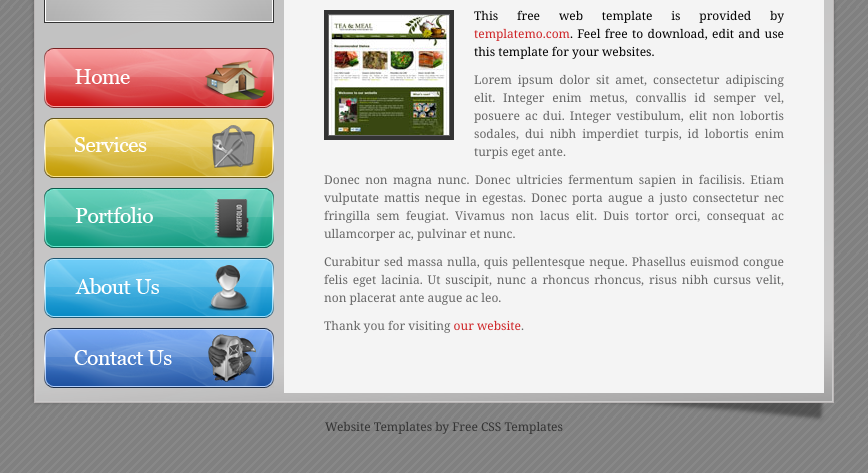
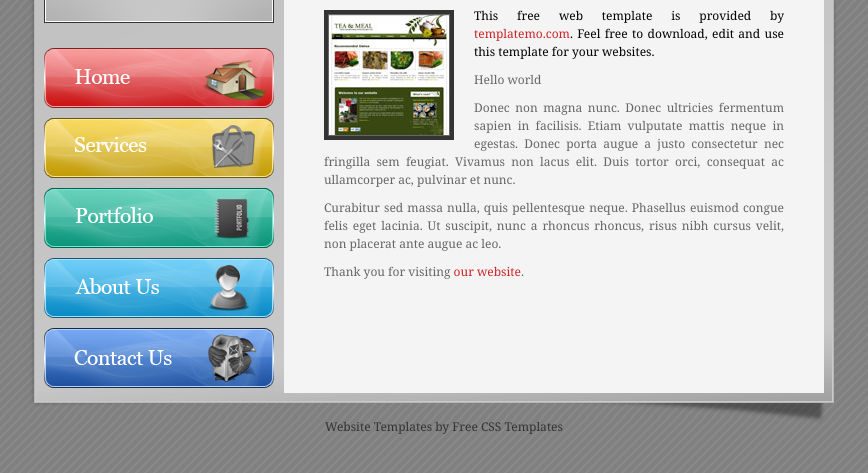
Before and after one commit to nmbmoran/Choco, a plain HTML site: page public/index.html in a window 1280 px wide. Shown: the part 239-712 px from the top of the page, without its empty margins (206-1074 px from the left). Drawn offline with nearby package versions, Linux system fonts and the light colour scheme.

Commit message:
Hello world

```diff
--- a/public/index.html
+++ b/public/index.html
@@ -48,7 +48,7 @@
                     </div>
 
                     <p class="em_text">This free web template is provided by <a href="http://www.templatemo.com" target="_parent">templatemo.com</a>. Feel free to download, edit and use this template for your websites.</p>
-                	<p>Lorem ipsum dolor sit amet, consectetur adipiscing elit. Integer enim metus, convallis id semper vel, posuere ac dui. Integer vestibulum, elit non lobortis sodales, dui nibh imperdiet turpis, id lobortis enim turpis eget ante.</p>
+                	<p>Hello world</p>
                 	<p>Donec non magna nunc. Donec ultricies fermentum sapien in facilisis. Etiam vulputate mattis neque in egestas. Donec porta augue a justo consectetur nec fringilla sem feugiat. Vivamus non lacus elit. Duis tortor orci, consequat ac ullamcorper ac, pulvinar et nunc.</p>
 					<p>Curabitur sed massa nulla, quis pellentesque neque. Phasellus euismod congue felis eget lacinia. Ut suscipit, nunc a rhoncus rhoncus, risus nibh cursus velit, non placerat ante augue ac leo.</p>
                     <p>Thank you for visiting <a href="http://www.templatemo.com" target="_parent">our website</a>.</p>
```
